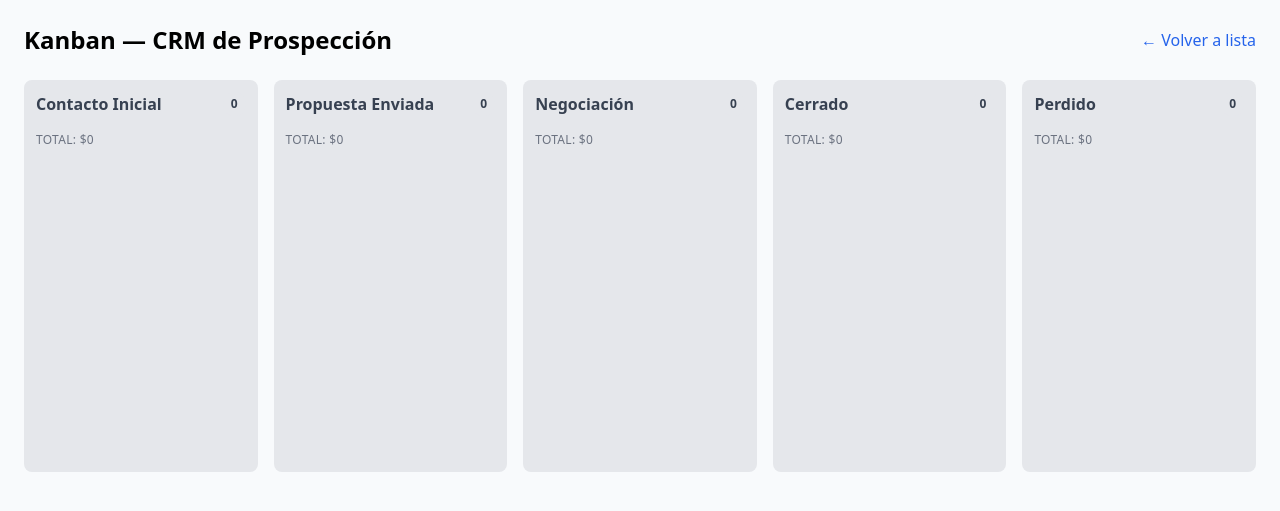
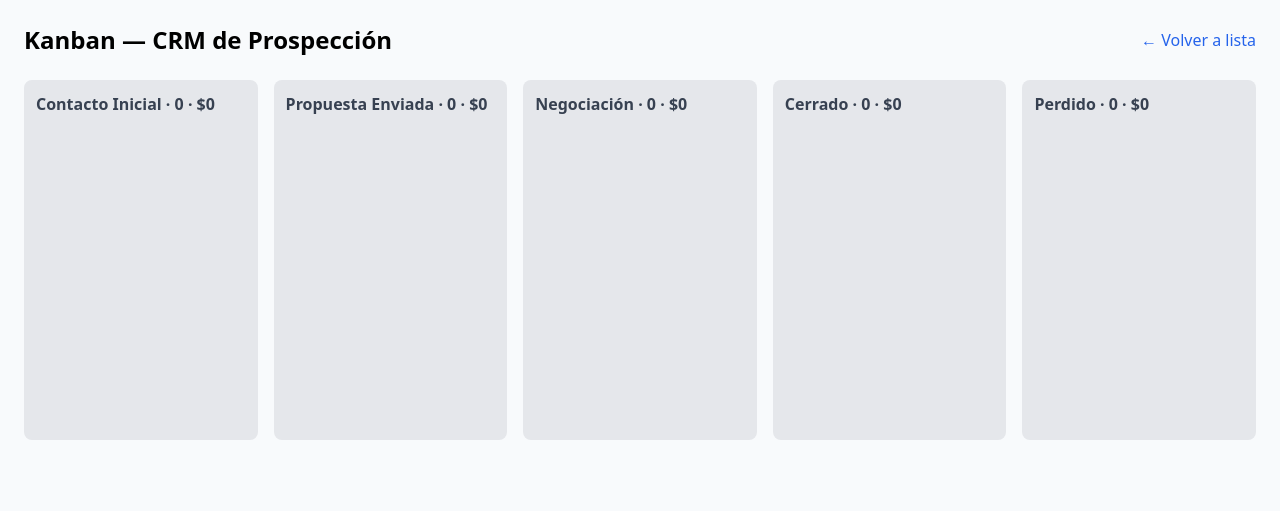
Before and after one commit to vhcg77/crm-prospectos, a FastAPI app: page /kanban in a window 1280 px wide. Shown: the top 511 px of the page. Run offline with FastAPI, Linux system fonts and the light colour scheme; some libraries are stand-ins or nearby versions.

Commit message:
feat: Métricas en vivo por columna Kanban (F7)

```diff
--- a/main.py
+++ b/main.py
@@ -121,6 +121,17 @@ def buscar_prospectos(request: Request, q: str = "", etapa: str = "", db: Sessio
         {"prospectos": prospectos, "color_etapa": COLOR_ETAPA}
     )
 
+
+@app.get("/kanban/columna/{etapa}", response_class=HTMLResponse)
+def kanban_col_header(etapa: str, request: Request, db: Session = Depends(get_db)):
+    if etapa not in ETAPAS:
+        return HTMLResponse("", status_code=400)
+    prospectos = db.query(Prospecto).filter(Prospecto.etapa == etapa).all()
+    return templates.TemplateResponse(
+        request,
+        "partials/kanban_col_header.html",
+        {"etapa": etapa, "columnas": {etapa: prospectos}}
+    )
 
 @app.get("/kanban", response_class=HTMLResponse)
 def kanban(request: Request, db: Session = Depends(get_db)):
@@ -266,7 +277,7 @@ def cambiar_etapa(id: int, etapa: str = Form(...), db: Session = Depends(get_db)
             db.refresh(p)
             registrar_actividad(db, p.id, "etapa", f"Cambio de etapa: {etapa_anterior} → {etapa}")
         html = templates.get_template("partials/kanban_card.html").render(p=p, color_etapa=COLOR_ETAPA)
-        return HTMLResponse(html)
+        return HTMLResponse(html, headers={"HX-Trigger": "etapaCambiada"})
     return HTMLResponse("No encontrado", status_code=404)
 
 @app.get("/prospectos/{id}/logs", response_class=HTMLResponse)
--- a/templates/kanban.html
+++ b/templates/kanban.html
@@ -16,12 +16,7 @@
     <div class="grid grid-cols-5 gap-4">
       {% for etapa in etapas %}
       <div class="bg-gray-200 rounded-lg p-3">
-        <div class="flex justify-between items-center mb-4">
-          <h2 class="font-bold text-gray-700">{{ etapa }}</h2>
-          <span class="text-xs font-semibold bg-gray-200 text-gray-700 py-1 px-2 rounded-full">{{ columnas[etapa]|length }}</span>
-        </div>
-        {% set total_etapa = columnas[etapa] | sum(attribute='valor_estimado') %}
-        <div class="text-xs font-medium text-gray-500 mb-3 uppercase tracking-wide">Total: {{ total_etapa | format_clp }}</div>
+        {% include 'partials/kanban_col_header.html' %}
 
         <div class="min-h-[300px] flex flex-col gap-2 sortable-col" data-etapa="{{ etapa }}">
           {% for p in columnas[etapa] %}
--- /dev/null
+++ b/templates/partials/kanban_col_header.html
@@ -0,0 +1,4 @@
+<div id="header-{{ etapa | replace(' ', '-') }}" class="mb-3" hx-get="/kanban/columna/{{ etapa }}" hx-trigger="etapaCambiada from:body">
+  {% set total_etapa = columnas[etapa] | sum(attribute='valor_estimado') %}
+  <h2 class="font-bold text-gray-700">{{ etapa }} &middot; {{ columnas[etapa]|length }} &middot; {{ total_etapa | format_clp }}</h2>
+</div>
```
Also changed, not shown: tests/test_crud.py (+18 -0 lines).
